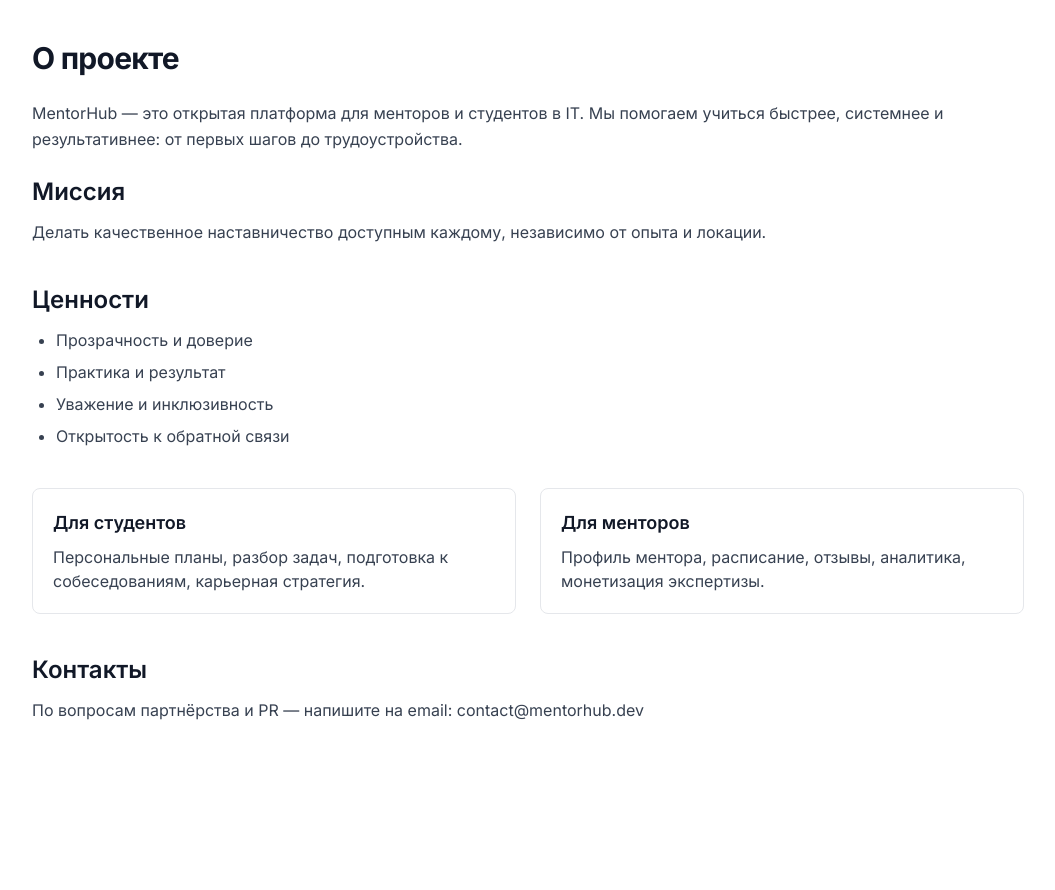
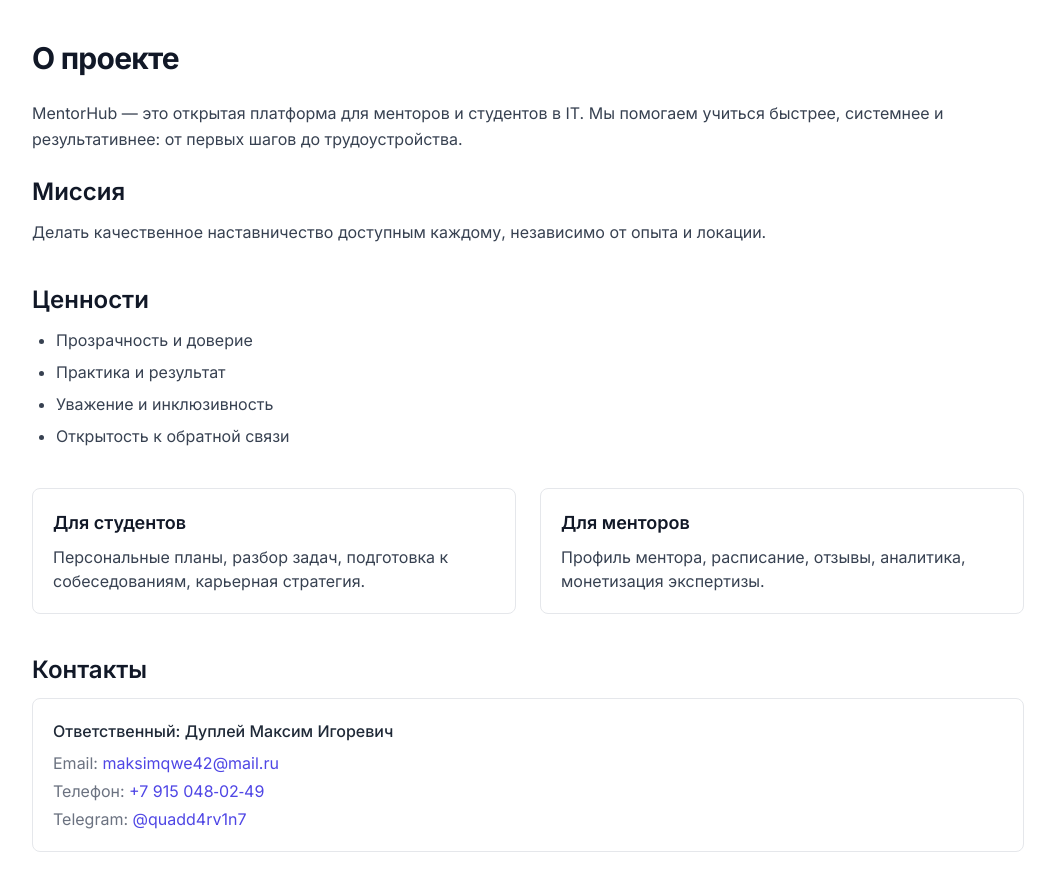
Before and after one commit to QuadDarv1ne/MentorHub, a Next.js app in the folder frontend/: page /about in a window 1280 px wide. Shown: the whole page, without its empty margins (112-1167 px from the left). Before the commit the page ends 800 px from the top, so only its background shows below. Built offline with nearby package versions, Linux system fonts and the light colour scheme.

Commit message:
modified:   frontend/app/about/page.tsx

```diff
--- a/frontend/app/about/page.tsx
+++ b/frontend/app/about/page.tsx
@@ -40,7 +40,14 @@
 
       <section>
         <h2 className="text-2xl font-semibold mb-3">Контакты</h2>
-        <p className="text-gray-700">По вопросам партнёрства и PR — напишите на email: contact@mentorhub.dev</p>
+        <div className="rounded-lg border bg-white p-5">
+          <p className="text-gray-800 font-medium">Ответственный: Дуплей Максим Игоревич</p>
+          <ul className="mt-2 text-gray-700 space-y-1">
+            <li><span className="text-gray-500">Email:</span> <a className="text-indigo-600 hover:underline" href="mailto:maksimqwe42@mail.ru">maksimqwe42@mail.ru</a></li>
+            <li><span className="text-gray-500">Телефон:</span> <a className="text-indigo-600 hover:underline" href="tel:+79150480249">+7 915 048‑02‑49</a></li>
+            <li><span className="text-gray-500">Telegram:</span> <a className="text-indigo-600 hover:underline" href="https://t.me/quadd4rv1n7" target="_blank" rel="noopener noreferrer">@quadd4rv1n7</a></li>
+          </ul>
+        </div>
       </section>
     </main>
   )
```
